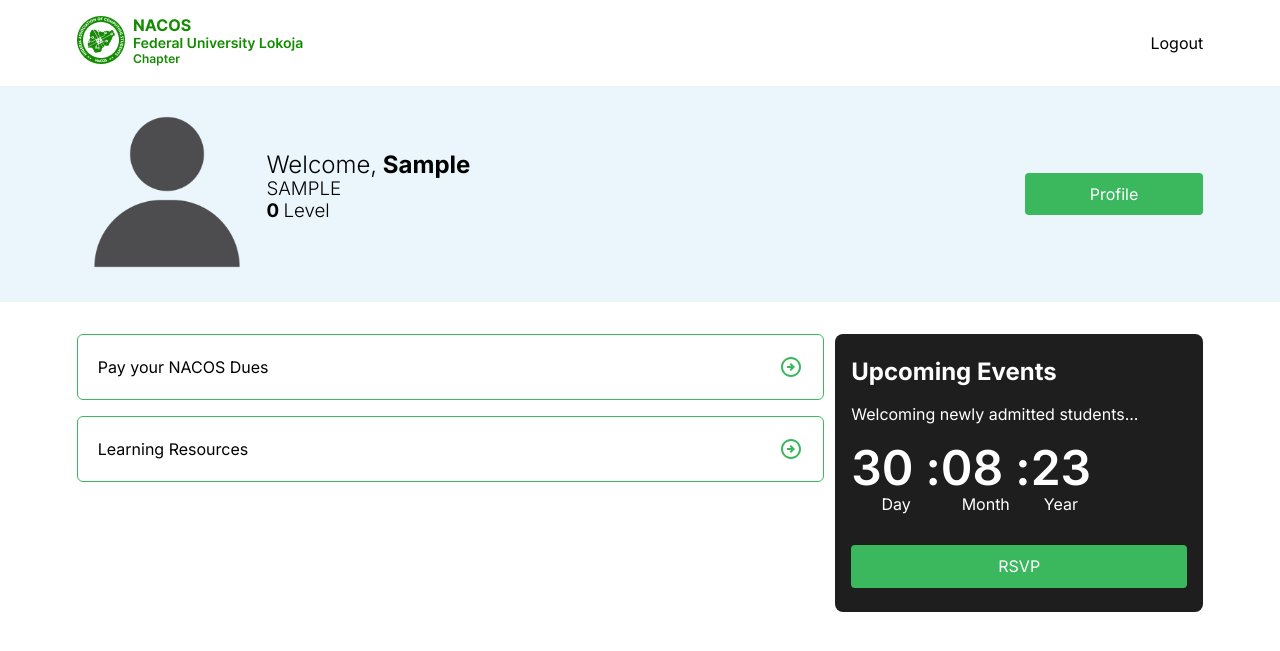
After one commit to sarscode/nacos-fulokoja, a Flask app: page /dashboard in a window 1280 px wide. The commit adds this page. Shown: the top 651 px of the page. Run offline with Flask 3, Linux system fonts and the light colour scheme; the visitor is signed in with stand-in values (Sample User, id 1).

Commit message:
feat: Login and Dashboard

```diff
--- a/app/members/routes.py
+++ b/app/members/routes.py
@@ -8,7 +8,7 @@ from app import mail
 from app.members import blueprint
 from app.members.forms import LoginForm, RegisterForm
 from app.members.models import User
-from app.members.utils import create_verification_mail, hash_password
+from app.members.utils import create_verification_mail, hash_password, verify_password
 
 
 @login_manager.user_loader
@@ -48,13 +48,35 @@ def register():
         email_thread.start()
 
         return redirect(url_for('members_blueprint.login'))
+
+    if current_user.is_authenticated:
+        return redirect(url_for('members_blueprint.dashboard'))
+
     return render_template('site/register.html', form=form)
 
 
 @blueprint.route('/login', methods=['GET', 'POST'])
 def login():
     form = LoginForm()
+    if form.validate_on_submit():
+        user = User.query.filter_by(email=form.email_address.data).first()
+        if user and verify_password(user.password, form.password.data):
+            login_user(user)
+            return redirect(url_for('members_blueprint.dashboard'))
+        else:
+            flash('Invalid email address or password', 'error')
+            return redirect(url_for('members_blueprint.login'))
+
+    if current_user.is_authenticated:
+        return redirect(url_for('members_blueprint.dashboard'))
     return render_template('site/login.html', form=form)
+
+
+@blueprint.route('/logout', methods=['GET', 'POST'])
+@login_required
+def logout():
+    logout_user()
+    return redirect(url_for('members_blueprint.login'))
 
 
 @blueprint.route('/email_verification', methods=['GET', 'POST'])
@@ -70,3 +92,9 @@ def verify_email():
             f'Email verification for {token["sub"]} was successful', 'success')
 
     return redirect(url_for('members_blueprint.login'))
+
+
+@blueprint.route('/dashboard', methods=['GET', 'POST'])
+@login_required
+def dashboard():
+    return render_template('dashboard/dashboard.html', user=current_user)
--- /dev/null
+++ b/app/static/styles/dashboard.css
@@ -0,0 +1,47 @@
+.logo {
+  width: 75%;
+}
+
+.navbar {
+  padding: 1rem 0;
+}
+
+.navbar__navlink {
+  padding: 0.5rem 0.75rem;
+}
+
+.dashboard-header {
+  background-color: var(--ui-color-green-50);
+  min-height: 20vh;
+  padding: 1rem 0;
+}
+
+.user_avatar {
+  max-width: 180px;
+  max-height: 180px;
+}
+
+.events {
+  padding: 1.5rem 1rem;
+  border-radius: 8px;
+}
+
+.cta {
+  border: 1px solid var(--ui-color-green);
+  padding: 1.25rem;
+  border-radius: 6px;
+  margin-bottom: 1rem;
+  display: flex;
+  justify-content: space-between;
+  align-items: center;
+}
+
+.cta:hover {
+  background-color: var(--ui-color-green-50);
+}
+
+@media screen and (min-width: 80em) {
+  .logo {
+    width: 100%;
+  }
+}
--- a/app/static/styles/global.css
+++ b/app/static/styles/global.css
@@ -125,6 +125,10 @@ input.form-control {
 
 .mb-2 {
   margin-bottom: 2rem;
+}
+
+.mb-0 {
+  margin-bottom: 0;
 }
 
 .p-1 {
--- /dev/null
+++ b/app/templates/dashboard/dashboard.html
@@ -0,0 +1,75 @@
+{% extends 'dashboard/layouts/base.html' %}
+<!--  -->
+{% block title %} Membership Dashboard | {{user.first_name}} {{user.last_name}}
+- {{user.matric_number.upper()}} {% endblock title %}
+<!--  -->
+{% block content %}
+<div class="container">
+  <div class="row">
+    <div class="xs-12 lg-8">
+      <div class="main mt-2">
+        <a
+          href="https://paystack.com/pay/nacos-fulokoja-staging-payment"
+          target="_blank"
+          class="cta"
+        >
+          <span> Pay your NACOS Dues </span>
+          <svg
+            xmlns="http://www.w3.org/2000/svg"
+            width="24"
+            height="24"
+            viewBox="0 0 24 24"
+            fill="none"
+          >
+            <path
+              d="M22 12C22 6.48 17.52 2 12 2C6.48 2 2 6.48 2 12C2 17.52 6.48 22 12 22C17.52 22 22 17.52 22 12ZM4 12C4 7.58 7.58 4 12 4C16.42 4 20 7.58 20 12C20 16.42 16.42 20 12 20C7.58 20 4 16.42 4 12ZM16 12L12 16L10.59 14.59L12.17 13H8V11H12.17L10.58 9.41L12 8L16 12Z"
+              fill="#3BB75E"
+            />
+          </svg>
+        </a>
+
+        <a
+          href="https://drive.google.com/drive/folders/1aih0dNP26jXBxKpg4abisYj0_pRVCCk8?usp=sharing"
+          class="cta"
+          target="_blank"
+        >
+          <span>Learning Resources</span>
+          <svg
+            xmlns="http://www.w3.org/2000/svg"
+            width="24"
+            height="24"
+            viewBox="0 0 24 24"
+            fill="none"
+          >
+            <path
+              d="M22 12C22 6.48 17.52 2 12 2C6.48 2 2 6.48 2 12C2 17.52 6.48 22 12 22C17.52 22 22 17.52 22 12ZM4 12C4 7.58 7.58 4 12 4C16.42 4 20 7.58 20 12C20 16.42 16.42 20 12 20C7.58 20 4 16.42 4 12ZM16 12L12 16L10.59 14.59L12.17 13H8V11H12.17L10.58 9.41L12 8L16 12Z"
+              fill="#3BB75E"
+            />
+          </svg>
+        </a>
+      </div>
+    </div>
+    <div class="xs-12 mt-2 lg-4">
+      <div class="bg-dark events">
+        <h2>Upcoming Events</h2>
+        <p>Welcoming newly admitted students...</p>
+        <div class="flex mb-2">
+          <div class="flex column align-center">
+            <span class="title font-weight-bold">30 : </span>
+            <span>Day</span>
+          </div>
+          <div class="flex column align-center">
+            <span class="title font-weight-bold">08 : </span>
+            <span>Month</span>
+          </div>
+          <div class="flex column align-center">
+            <span class="title font-weight-bold"> 23</span>
+            <span>Year</span>
+          </div>
+        </div>
+        <a href="#" class="btn primary full-width">RSVP</a>
+      </div>
+    </div>
+  </div>
+</div>
+{% endblock content %}
--- /dev/null
+++ b/app/templates/dashboard/includes/header.html
@@ -0,0 +1,32 @@
+<header class="dashboard-header flex align-center">
+  <div class="container">
+    <div class="row align-center">
+      <div class="xs-12 md-2">
+        <img
+          src="{{url_for('static', filename='images/user_avatar.png')}}"
+          alt="user photo"
+          class="user_avatar"
+        />
+      </div>
+      <div class="xs-12 md-8">
+        <div class="flex align-center full-height">
+          <div class="mt-1 mb-2">
+            <h2 class="mb-0">
+              <span class="font-weight-light">Welcome,</span>
+              {{ user.first_name}}
+            </h2>
+            <h3 class="font-weight-light mb-0">
+              {{user.matric_number.upper()}}
+            </h3>
+            <h3 class="mb-0">
+              {{ user.level}} <span class="font-weight-light">Level</span>
+            </h3>
+          </div>
+        </div>
+      </div>
+      <div class="xs-12 md-2">
+        <a href="#" class="btn primary full-width">Profile</a>
+      </div>
+    </div>
+  </div>
+</header>
--- /dev/null
+++ b/app/templates/dashboard/includes/navbar.html
@@ -0,0 +1,15 @@
+<div class="navbar">
+  <div class="container">
+    <nav class="navbar__nav flex justify-between align-center">
+      <a href="#">
+        <img
+          src="{{url_for('static', filename='images/nacos_ful.png')}}"
+          alt="Logo"
+          srcset=""
+          class="logo"
+        />
+      </a>
+      <a href="{{url_for('members_blueprint.logout')}}">Logout</a>
+    </nav>
+  </div>
+</div>
--- /dev/null
+++ b/app/templates/dashboard/layouts/base.html
@@ -0,0 +1,40 @@
+<!DOCTYPE html>
+<html lang="en">
+  <head>
+    <meta charset="UTF-8" />
+    <meta name="viewport" content="width=device-width, initial-scale=1.0" />
+    <title>{% block title %} {% endblock title %}</title>
+    <!-- CSS Reset: Normalize -->
+    <link
+      rel="stylesheet"
+      href="https://cdnjs.cloudflare.com/ajax/libs/normalize/8.0.1/normalize.min.css"
+      integrity="sha512-NhSC1YmyruXifcj/KFRWoC561YpHpc5Jtzgvbuzx5VozKpWvQ+4nXhPdFgmx8xqexRcpAglTj9sIBWINXa8x5w=="
+      crossorigin="anonymous"
+      referrerpolicy="no-referrer"
+    />
+    <!-- Google Fonts -->
+    <link rel="preconnect" href="https://fonts.googleapis.com" />
+    <link rel="preconnect" href="https://fonts.gstatic.com" crossorigin />
+    <link
+      href="https://fonts.googleapis.com/css2?family=Inter:wght@300;400;600;700&display=swap"
+      rel="stylesheet"
+    />
+    <!-- Custom Stylesheets -->
+    <link
+      rel="stylesheet"
+      href="{{url_for('static', filename='styles/global.css')}}"
+    />
+    <link
+      rel="stylesheet"
+      href="{{url_for('static', filename='styles/dashboard.css')}}"
+    />
+  </head>
+  <body>
+    <!-- Navbar -->
+    {% include 'dashboard/includes/navbar.html' %}
+    <!--  -->
+    {% include 'dashboard/includes/header.html' %}
+    <!--  -->
+    {% block content %} {% endblock content %}
+  </body>
+</html>
```
Also changed, not shown: app/static/images/user_avatar.png (added).
